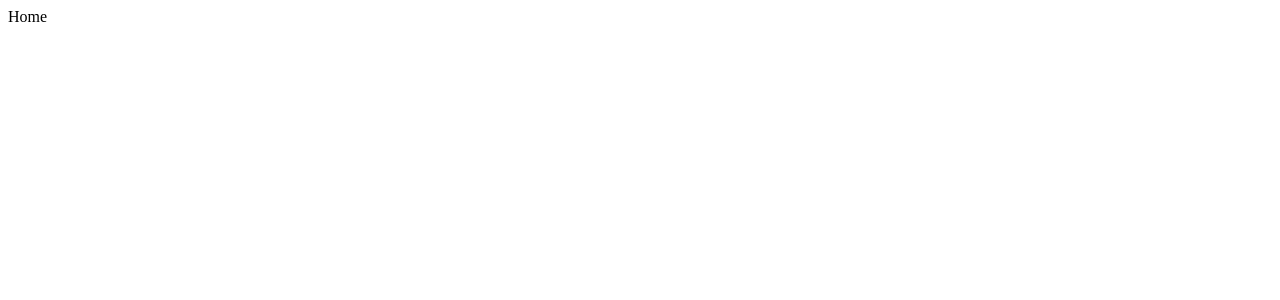
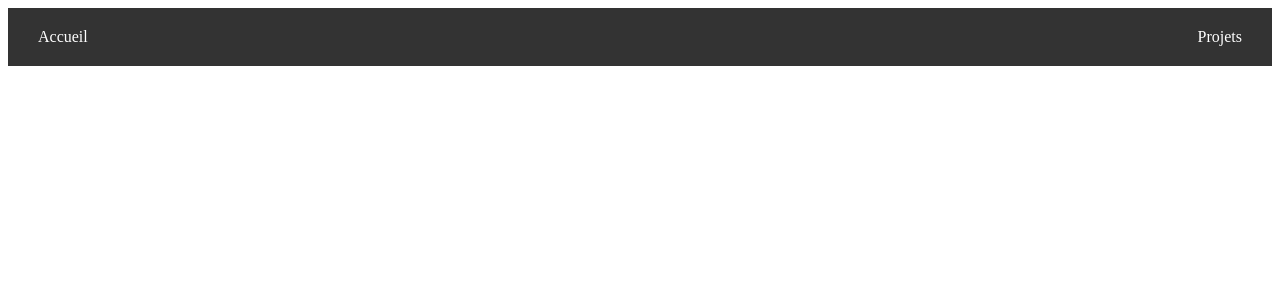
Before and after one commit to utheveny/new-portfolio, a React (Vite) app: page / in a window 1280 px wide. Shown: the top 300 px of the page. Built offline with nearby package versions, Linux system fonts and the light colour scheme.

Commit message:
🚧 Setup navbar

```diff
--- a/package.json
+++ b/package.json
@@ -12,7 +12,8 @@
   "dependencies": {
     "react": "^18.2.0",
     "react-dom": "^18.2.0",
-    "react-router-dom": "^6.21.1"
+    "react-router-dom": "^6.21.1",
+    "styled-components": "^6.1.6"
   },
   "devDependencies": {
     "@types/react": "^18.2.43",
--- /dev/null
+++ b/src/App.tsx
@@ -0,0 +1,12 @@
+import Navbar from "./Components/Navbar";
+
+const App = ({ children }) => {
+  return (
+    <div>
+      <Navbar />
+      {children}
+    </div>
+  );
+};
+
+export default App;
--- /dev/null
+++ b/src/Components/Navbar.tsx
@@ -0,0 +1,36 @@
+import styled from 'styled-components';
+
+const NavbarContainer = styled.nav`
+  background-color: #333;
+  padding: 10px;
+  display: flex;
+  justify-content: space-between;
+  align-items: center;
+
+  @media (max-width: 768px) {
+    flex-direction: column;
+    align-items: flex-start;
+  }
+`;
+
+const NavbarLink = styled.a`
+  color: #fff;
+  text-decoration: none;
+  padding: 10px;
+  margin: 0 10px;
+
+  &:hover {
+    text-decoration: underline;
+  }
+`;
+
+const Navbar = () => {
+  return (
+    <NavbarContainer>
+      <NavbarLink href="/">Accueil</NavbarLink>
+      <NavbarLink href="/projects">Projets</NavbarLink>
+    </NavbarContainer>
+  );
+};
+
+export default Navbar;
--- a/src/Pages/Home.tsx
+++ b/src/Pages/Home.tsx
@@ -2,7 +2,6 @@ function Home() {
 
   return (
     <div>
-      Home
     </div>
     );
 }
--- a/src/Pages/Projects.tsx
+++ b/src/Pages/Projects.tsx
@@ -2,7 +2,6 @@ function Projects() {
 
   return (
     <div>
-      Projects
     </div>
     );
 }
--- a/src/main.tsx
+++ b/src/main.tsx
@@ -7,15 +7,16 @@ import {
 import './index.scss'
 import Home from './Pages/Home';
 import Projects from './Pages/Projects';
+import App from './App';
 
 const router = createBrowserRouter([
   {
     path: "/",
-    element: <Home />,
+    element: <App><Home /></App>,
   },
   {
     path: "/projects",
-    element: <Projects />
+    element: <App><Projects /></App>
   }
 ]);
 
```
Also changed, not shown: 1 other file (tests, documents, lock files or other folders).
